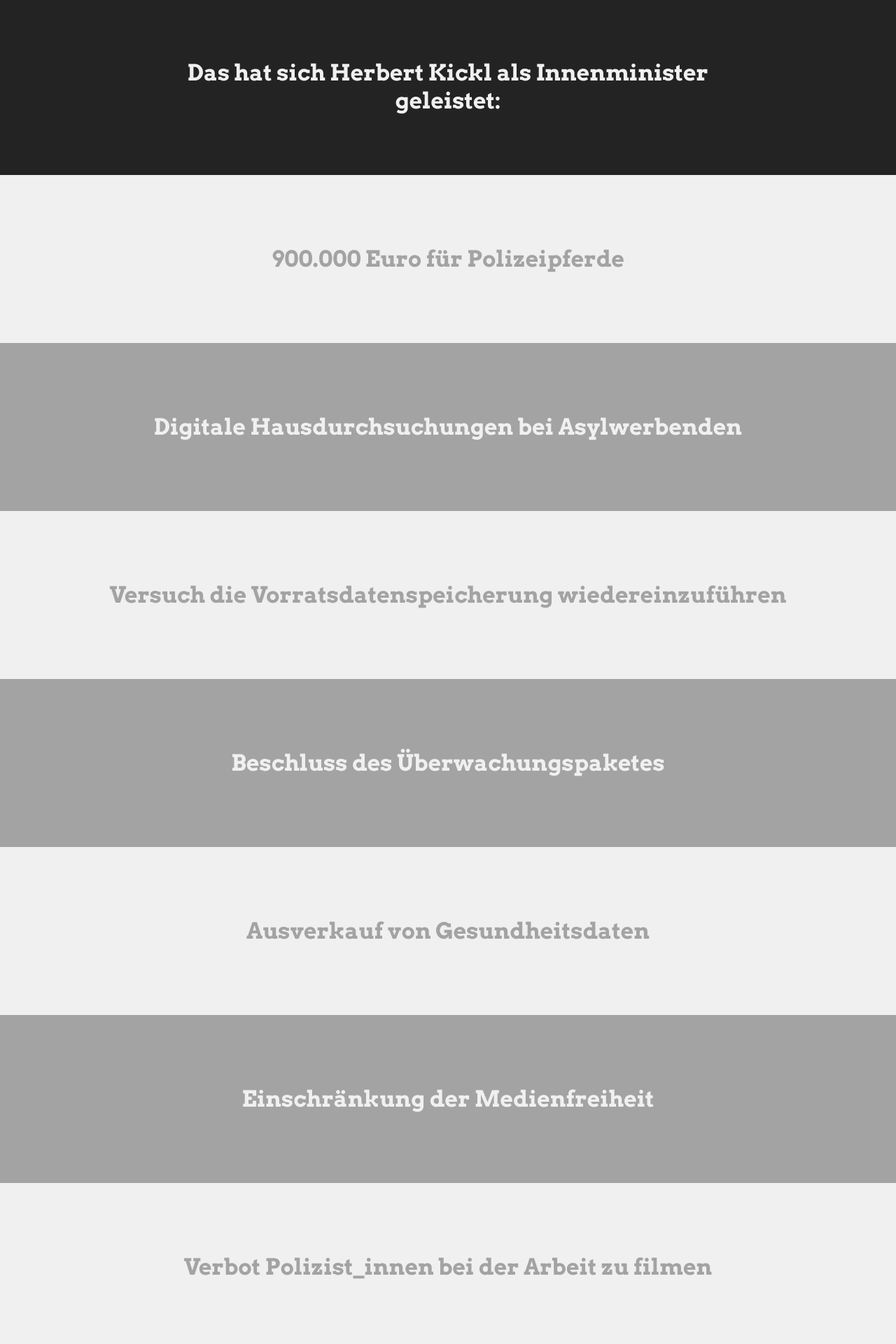
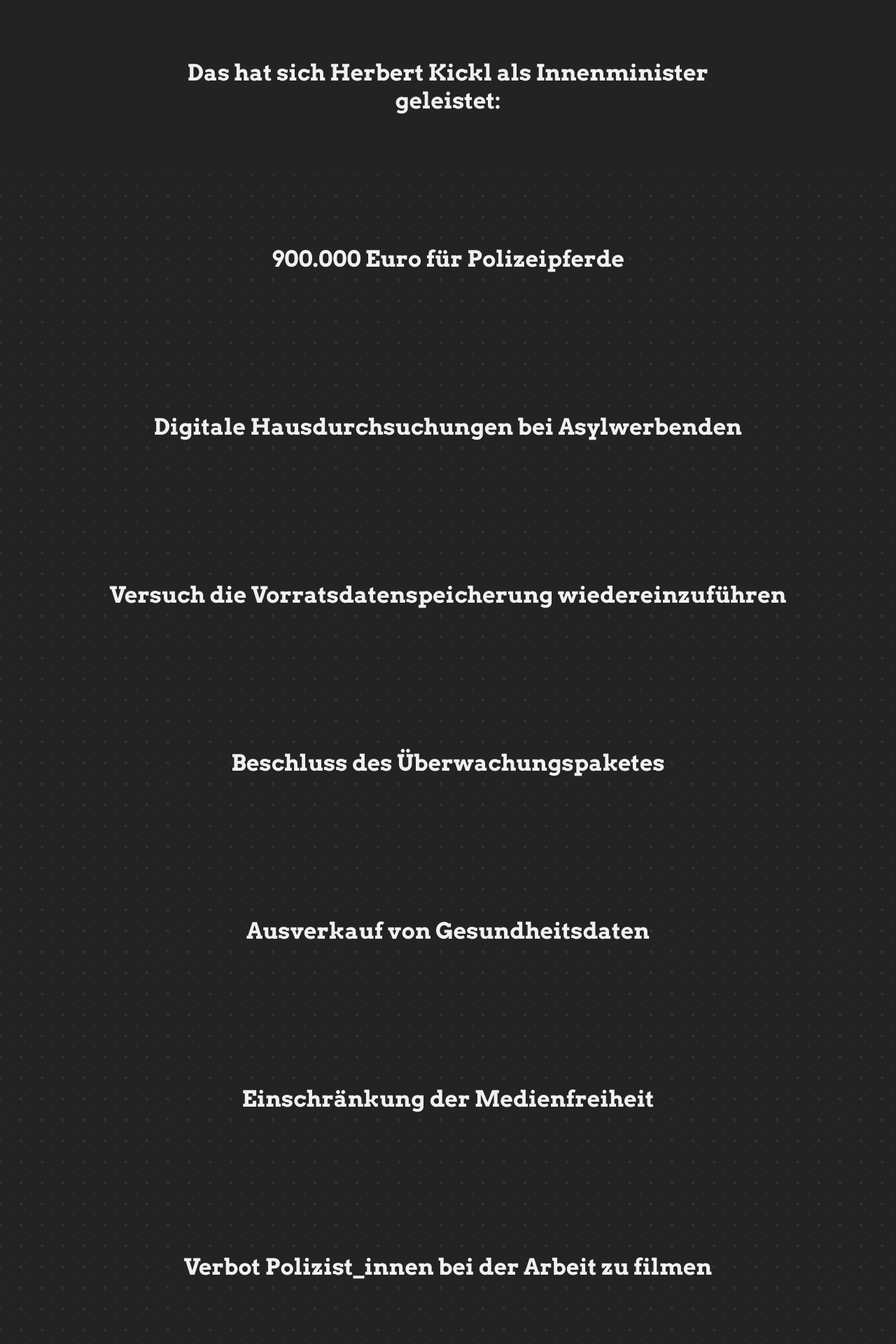
Before and after one commit to AKVorrat/istkicklschonweg.at, a Django app: page / in a window 1280 px wide. Shown: the part 550-2470 px from the top of the page at 70% size. Run offline with Django 3.2, Linux system fonts and the light colour scheme; data that the repository does not hold is empty.

Commit message:
nice background pattern for sins

```diff
--- a/django/static/css/main.css
+++ b/django/static/css/main.css
@@ -91,14 +91,20 @@ footer span {
 
 /* Sünden */
 section {
-  background-color: #F0F0F0;
-  color: #A3A3A3;
+  background-color: #232323;
+  background-image:
+  radial-gradient(#333333 5%, transparent 0),
+  radial-gradient(#333333 10%, transparent 0);
+  background-size: 30px 30px;
+  background-position: 0 0, 15px 15px;
+  mix-blend-mode: difference;
+
+  color: #F0F0F0;
   padding: 32px;
   min-height: 240px;
 }
-section:nth-child(odd) {
-  background-color: #A3A3A3;
-  color: #F0F0F0;
+section h3 {
+  background-color: #232323;
 }
 
 /* Petition */
--- a/django/templates/base.html
+++ b/django/templates/base.html
@@ -7,8 +7,9 @@
     <meta name="theme-color" content="#232323">
     <meta property="og:url"           content="https://istkicklschonweg.at" />
     <meta property="og:type"          content="website" />
-    <meta property="og:title"         content="Ist Kickl Schon Weg?" />
+    <meta property="og:title"         content="Ist Kickl schon weg?" />
     <meta property="og:description"   content="Nein." />
+
     <link href='/static/css/main.css' rel="stylesheet">
     <link href='/static/css/lib/flexboxgrid.min.css' rel="stylesheet">
     <link href='/static/css/fonts.css' rel="stylesheet">
@@ -27,10 +28,10 @@
     {% block bodycontent %}{% endblock %}
 
     <footer class="row">
-      <div class="footer-column col-xs-6">
+      <div class="footer-column col-xs-12 col-md-6">
         <span>made by meks</span><br>
       </div>
-      <div class="footer-column col-xs-6">
+      <div class="footer-column col-xs-12 col-md-6">
         <span><a href="https://epicenter.works/kontakt">Impressum</a></span><br>
         <span><a href="mailto:feedback@istkicklschonweg.at">feedback@istkicklschonweg.at</a></span><br>
       </div>
```
